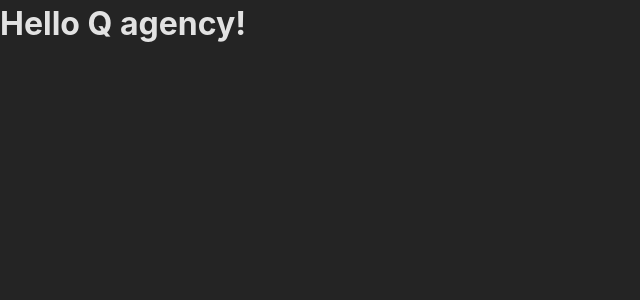
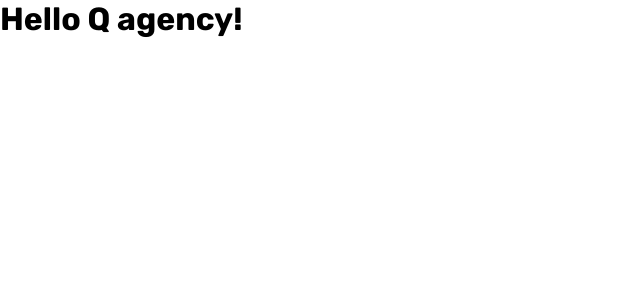
Before and after one commit to mrbosco/q-agency-blog-app, a React (Vite) app: page / in a window 1280 px wide. Shown: the top 300 px of the page, without its empty margins (0-640 px from the left). Built offline with nearby package versions, Linux system fonts and the light colour scheme.

Commit message:
feat: integrate new fonts, install Sass, and implement global styles

```diff
--- a/index.html
+++ b/index.html
@@ -2,24 +2,31 @@
 <html lang="en">
   <head>
     <meta charset="UTF-8" />
+    <meta name="viewport" content="width=device-width, initial-scale=1.0" />
+    <meta http-equiv="X-UA-Compatible" content="IE=edge" />
+    <meta name="theme-color" content="#ffffff" />
+    <meta name="msapplication-TileColor" content="#da532c" />
+    <meta
+      name="description"
+      content="Q agency Blog - Insights and articles on latest tech news."
+    />
+    <meta name="author" content="Q agency" />
+    <meta name="robots" content="index, follow" />
+
+    <title>Q agency Blog</title>
+
     <link rel="apple-touch-icon" sizes="180x180" href="/apple-touch-icon.png" />
     <link rel="icon" type="image/png" sizes="32x32" href="/favicon-32x32.png" />
     <link rel="icon" type="image/png" sizes="16x16" href="/favicon-16x16.png" />
     <link rel="manifest" href="/site.webmanifest" />
     <link rel="mask-icon" href="/safari-pinned-tab.svg" color="#5bbad5" />
-    <meta name="msapplication-TileColor" content="#da532c" />
-    <meta name="theme-color" content="#ffffff" />
 
-    <title>Q agency Blog</title>
-    <meta
-      name="description"
-      content="Q agency Blog - Insights and articles on latest tech news."
+    <link rel="preconnect" href="https://fonts.googleapis.com" />
+    <link rel="preconnect" href="https://fonts.gstatic.com" crossorigin />
+    <link
+      href="https://fonts.googleapis.com/css2?family=Rubik:wght@300;400;500;700&display=swap"
+      rel="stylesheet"
     />
-
-    <meta http-equiv="X-UA-Compatible" content="IE=edge" />
-    <meta name="author" content="Q agency" />
-    <meta name="robots" content="index, follow" />
-    <meta name="viewport" content="width=device-width, initial-scale=1.0" />
   </head>
   <body>
     <div id="root"></div>
--- a/package.json
+++ b/package.json
@@ -37,6 +37,7 @@
     "lint-staged": "^15.1.0",
     "path": "^0.12.7",
     "prettier": "^3.1.0",
+    "sass": "^1.69.5",
     "typescript": "^5.0.2",
     "vite": "^5.0.0",
     "vite-plugin-eslint": "^1.8.1"
--- a/src/index.css
+++ /dev/null
@@ -1,19 +0,0 @@
-:root {
-  font-family: Inter, system-ui, Avenir, Helvetica, Arial, sans-serif;
-  line-height: 1.5;
-  font-weight: 400;
-
-  color-scheme: light dark;
-  color: rgba(255, 255, 255, 0.87);
-  background-color: #242424;
-
-  font-synthesis: none;
-  text-rendering: optimizeLegibility;
-  -webkit-font-smoothing: antialiased;
-  -moz-osx-font-smoothing: grayscale;
-}
-
-* {
-  margin: 0;
-  padding: 0;
-}
--- a/src/main.tsx
+++ b/src/main.tsx
@@ -1,7 +1,7 @@
 import React from 'react';
 import ReactDOM from 'react-dom/client';
 import App from './App.tsx';
-import './index.css';
+import '@/styles/global.scss';
 
 ReactDOM.createRoot(document.getElementById('root')!).render(
   <React.StrictMode>
--- /dev/null
+++ b/src/styles/global.scss
@@ -0,0 +1,8 @@
+* {
+  margin: 0;
+  padding: 0;
+}
+
+body {
+  font-family: 'Rubik', sans-serif;
+}
```
Also changed, not shown: 1 other file (tests, documents, lock files or other folders).
